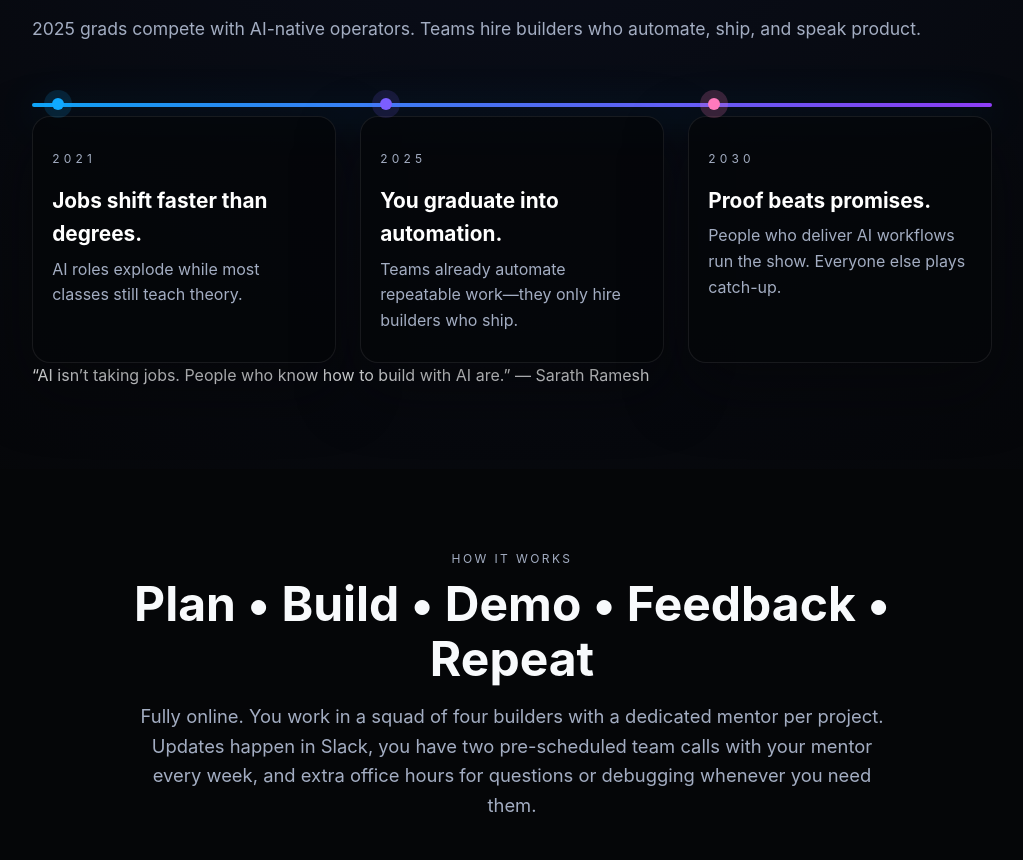
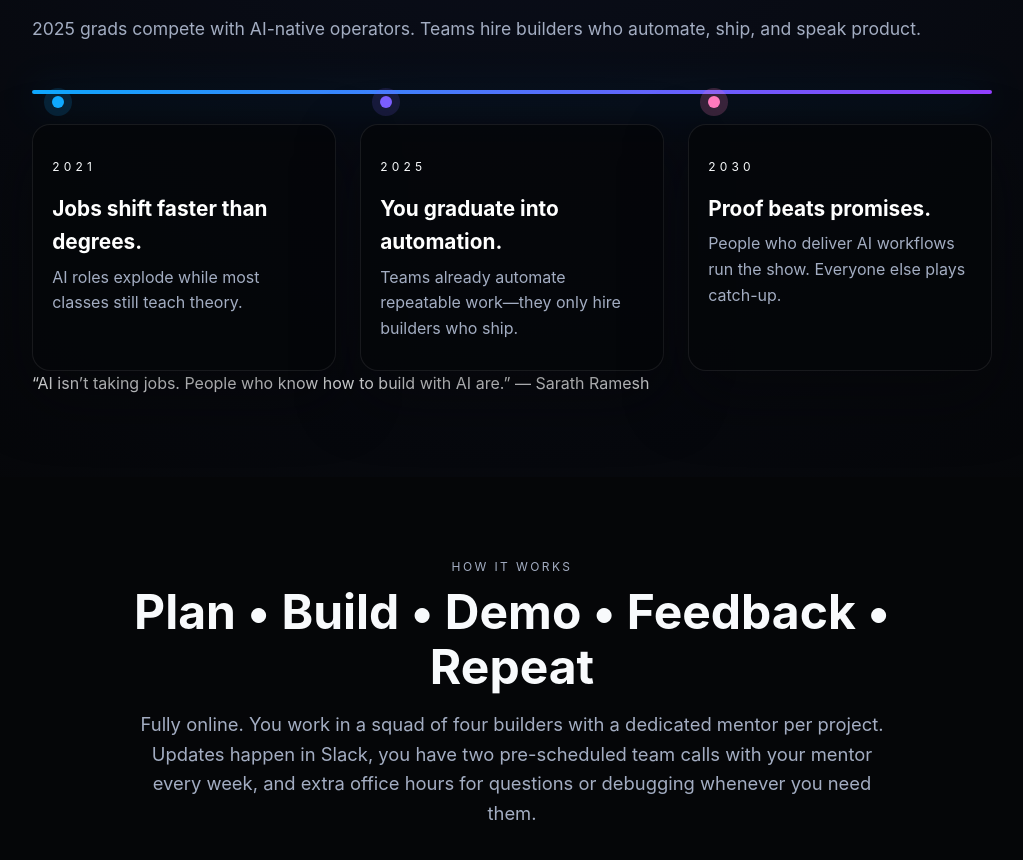
Before and after one commit to kagrawal29/ai-native-internship-next, a Next.js app: page / in a window 1280 px wide. Shown: the part 2229-3089 px from the top of the page, without its empty margins (128-1151 px from the left). Built offline with nearby package versions, Linux system fonts and the light colour scheme.

Commit message:
Adjust timeline line offset and timestamp colors

```diff
--- a/app/styles.css
+++ b/app/styles.css
@@ -389,7 +389,7 @@ img {
   position: absolute;
   left: 0;
   right: 0;
-  top: 0.2rem;
+  top: -0.6rem;
   height: 4px;
   border-radius: 999px;
   background: linear-gradient(90deg, #0fa9ff, #9340ff);
@@ -408,7 +408,7 @@ img {
 
 .timeline-node {
   flex: 1 1 220px;
-  margin-top: 1rem;
+  margin-top: 1.5rem;
   padding: 1.8rem 1.2rem;
   border-radius: 18px;
   background: rgba(5, 6, 8, 0.75);
@@ -420,7 +420,7 @@ img {
 .timeline-node::before {
   content: "";
   position: absolute;
-  top: -0.8rem;
+  top: -1.4rem;
   left: 1.2rem;
   width: 12px;
   height: 12px;
@@ -445,7 +445,7 @@ img {
   font-size: 0.75rem;
   letter-spacing: 0.35em;
   text-transform: uppercase;
-  color: var(--text-muted);
+  color: inherit;
 }
 
 .timeline-node h3 {
```
